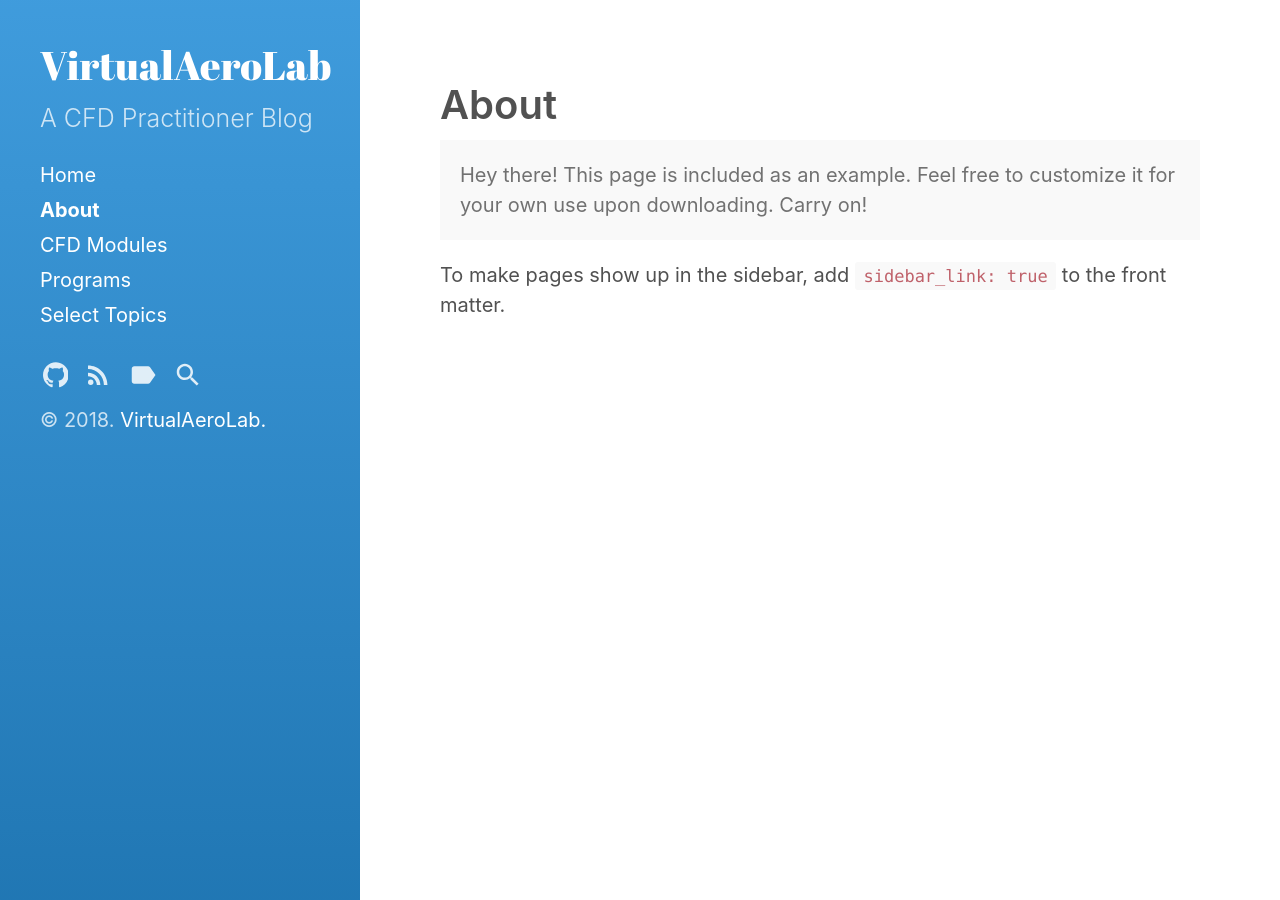
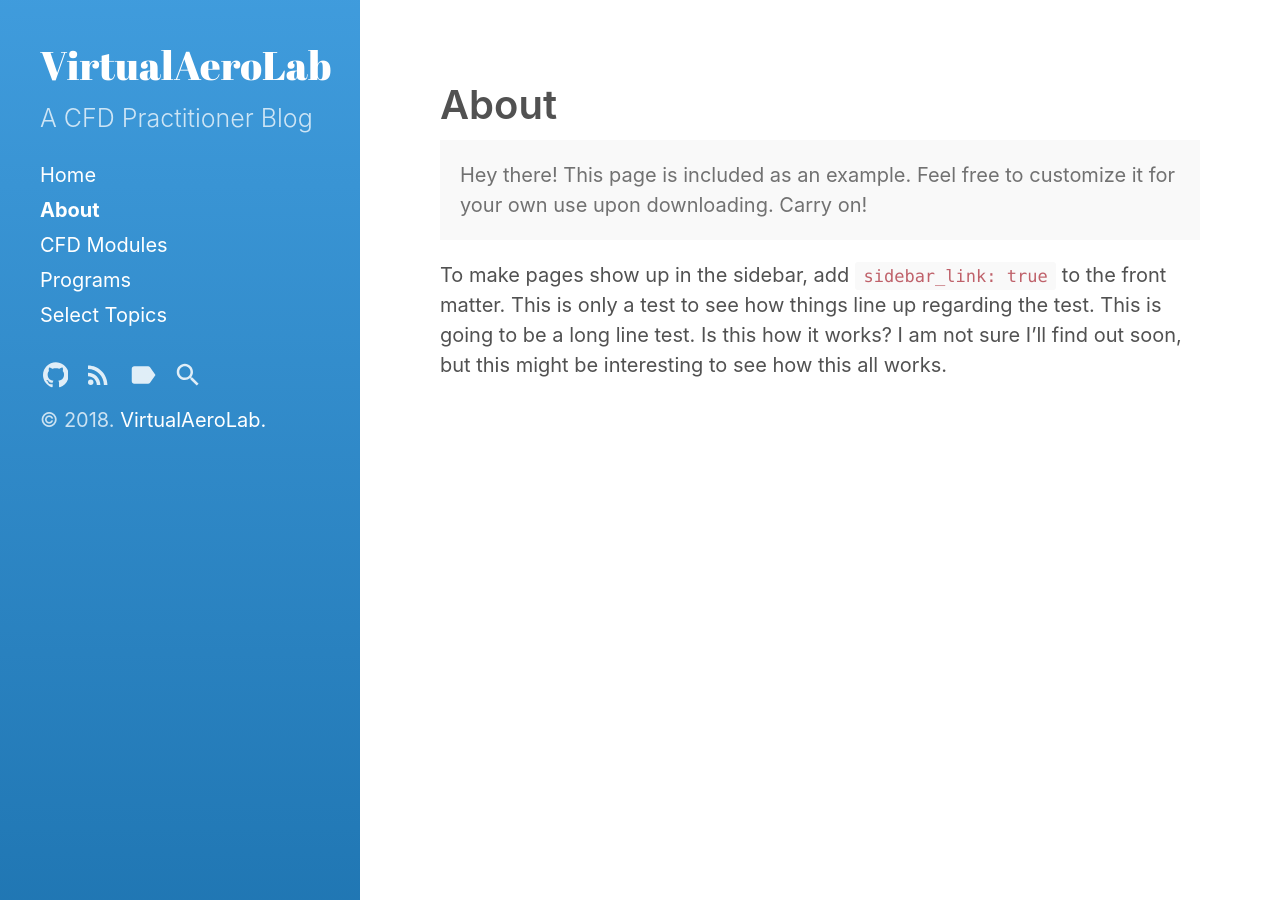
Before and after one commit to VirtualAeroLab/VirtualAeroLab.github.io, a Jekyll site: the page built from about.md, in a window 1280 px wide. Built offline with Jekyll 4.4.1, drawn with Linux system fonts in a browser that asks for light colours.

Commit message:
Will this work now?

```diff
--- a/about.md
+++ b/about.md
@@ -10,4 +10,6 @@ sidebar_link: true
 </p>
 
 To make pages show up in the sidebar, add `sidebar_link: true` to the front
-matter.
+matter. This is only a test to see how things line up regarding the test. This is going to be a long line
+test. Is this how it works? I am not sure I'll find out soon, but this might
+be interesting to see how this all works.
```
